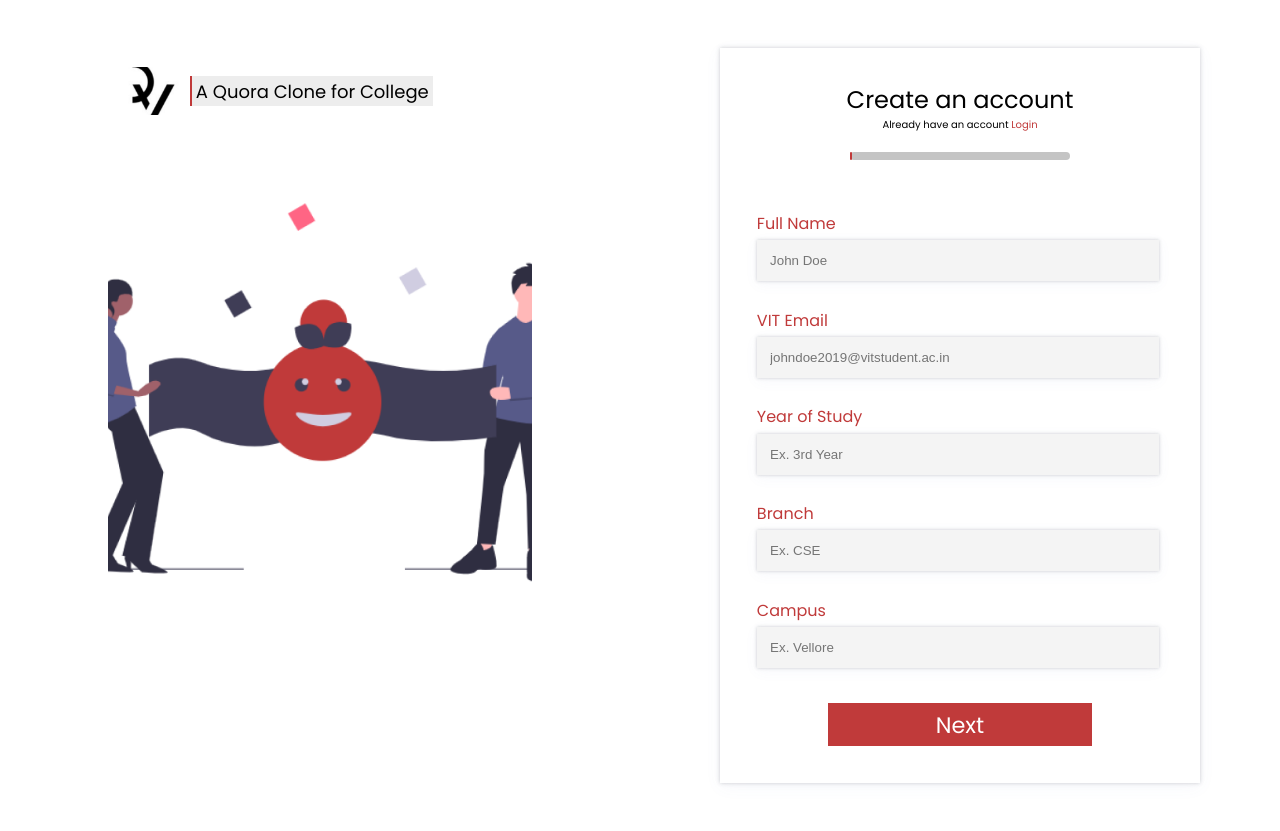
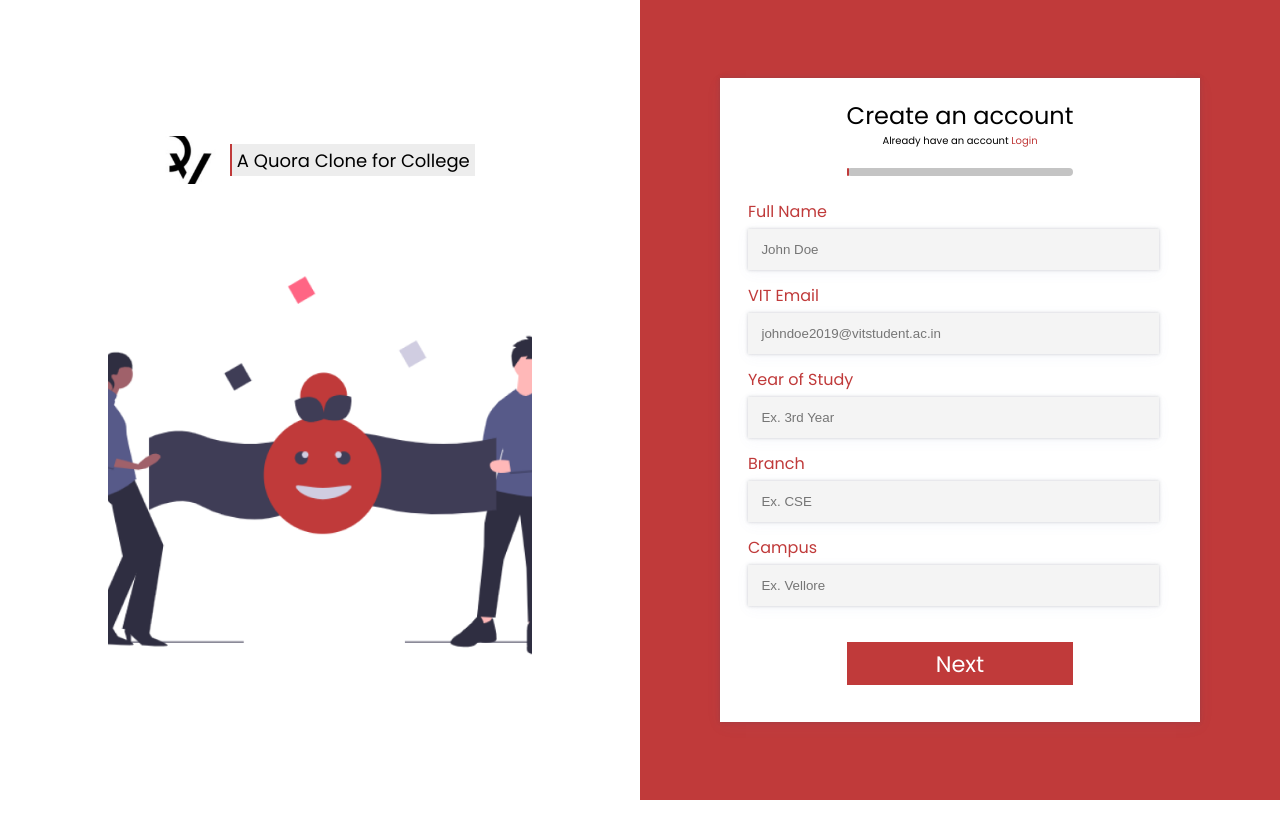
Before and after one commit to mounvip1525/QuoVit, a React (Create React App) app in the folder frontend/: page /Signup in a window 1280 px wide. After the commit the page ends 800 px from the top, so only its background shows below. Built offline with nearby package versions, Linux system fonts and the light colour scheme.

Commit message:
minor changes

```diff
--- a/frontend/src/Components/Cards/CourseCard.jsx
+++ b/frontend/src/Components/Cards/CourseCard.jsx
@@ -1,10 +1,11 @@
 import React from 'react'
 import './css/CourseCard.css'
 
-export default function courseCard() {
+export default function CourseCard(props) {
     return (
         <div>
-
+            {props.name}
+            {/* <h4>{props.age}</h4> */}
         </div>
     )
 }
--- a/frontend/src/Screens/Auth/Signup.js
+++ b/frontend/src/Screens/Auth/Signup.js
@@ -76,7 +76,8 @@ export default function Signup() {
         </div>
         <img src={main} alt="Login" />
       </div>
-      <form onSubmit={handleSubmit} className="login-form">
+      <div>
+      <form onSubmit={handleSubmit} className="login-form" style={{margin:"2rem auto"}}>
         <div className="form-head">
           <h2>Create an account</h2>
           <p style={{ fontSize: "x-small" }}>
@@ -239,6 +240,7 @@ export default function Signup() {
           </div>
         )}
       </form>
+      </div>
     </div>
   );
 }
--- a/frontend/src/Screens/Auth/css/Auth.css
+++ b/frontend/src/Screens/Auth/css/Auth.css
@@ -1,8 +1,19 @@
 .login-main{
     display:flex;
     justify-content: space-around;
-    margin-top:3rem;
-    margin-bottom:3rem;
+    /* margin-top:3rem;
+    margin-bottom:3rem; */
+    min-height:100vh;
+}
+.login-main > div{
+    width:50%;
+    align-items: center;
+    display:flex;
+    flex-direction: column;
+    justify-content: center;
+}
+.login-main > div:last-child{
+    background:var(--primary-color);
 }
 .login-1{
     display:flex;
@@ -14,6 +25,8 @@
     align-items: center;
     width:80%;
     margin:2% auto;
+    flex-direction: row;
+    justify-content: center;
 }
 .login-1 > img{
     height:30rem;
@@ -59,7 +72,7 @@
     display:flex;
     flex-direction: column;
     align-items: flex-start;
-    padding:3% 4%;
+    padding:0 3% 3% 3%;
 }
 .login-form div div{
     width:100%;
@@ -84,7 +97,7 @@
     color:white;
     border:none;
     outline:none;
-    width:60%;
+    width:50%;
     font-size:1.4rem;
     font-family: Poppins;
     padding:1% 0;
--- a/frontend/src/Screens/QuestionBank/EachCourse.js
+++ b/frontend/src/Screens/QuestionBank/EachCourse.js
@@ -5,7 +5,7 @@ import './css/EachCourse.css'
 export default function EachCourse() {
     return (
         <MainLayout>
-            Each Coirse
+            DV'S PAPERS AND INFO
         </MainLayout>
     )
 }
--- a/frontend/src/Screens/QuestionBank/QuestionBank.js
+++ b/frontend/src/Screens/QuestionBank/QuestionBank.js
@@ -2,14 +2,38 @@ import React from 'react'
 import { Link } from 'react-router-dom'
 import MainLayout from '../../Components/Structure/Main'
 import './css/QuestionBank.css'
+import CourseCard from '../../Components/Cards/CourseCard'
 
 export default function QuestionBank() {
     //Adarsh check the folder Ideas Block to understand the mappings if u dont understand message me, I'll explain!
+    const Courses = [
+        {
+            id:1,
+            name:"DV",
+            age:"18"
+        },
+        {
+            id:2,
+            name:"IWP"
+        },
+        {
+            id:3,
+            name:"PDC"
+        }
+    ]
     return (
             <MainLayout>
                 <Link to="/EachCourse">
-                    <p>hi</p>
+                    {Courses.map(mounvi=>(
+                        <CourseCard name={mounvi.name} age={mounvi.age}/>
+                    ))}
+                        {/* <CourseCard name="DV"/>
+                        <CourseCard name="IWP"/>
+                        <CourseCard name="PDC"/>
+                        <CourseCard name="isaa"/>
+                        <CourseCard name="ala"/> */}
                 </Link>
+
             </MainLayout>
     )
 }
```
Also changed, not shown: frontend/src/Screens/About/About.js (added, +10 -0 lines), frontend/src/Screens/About/About.css (added).
